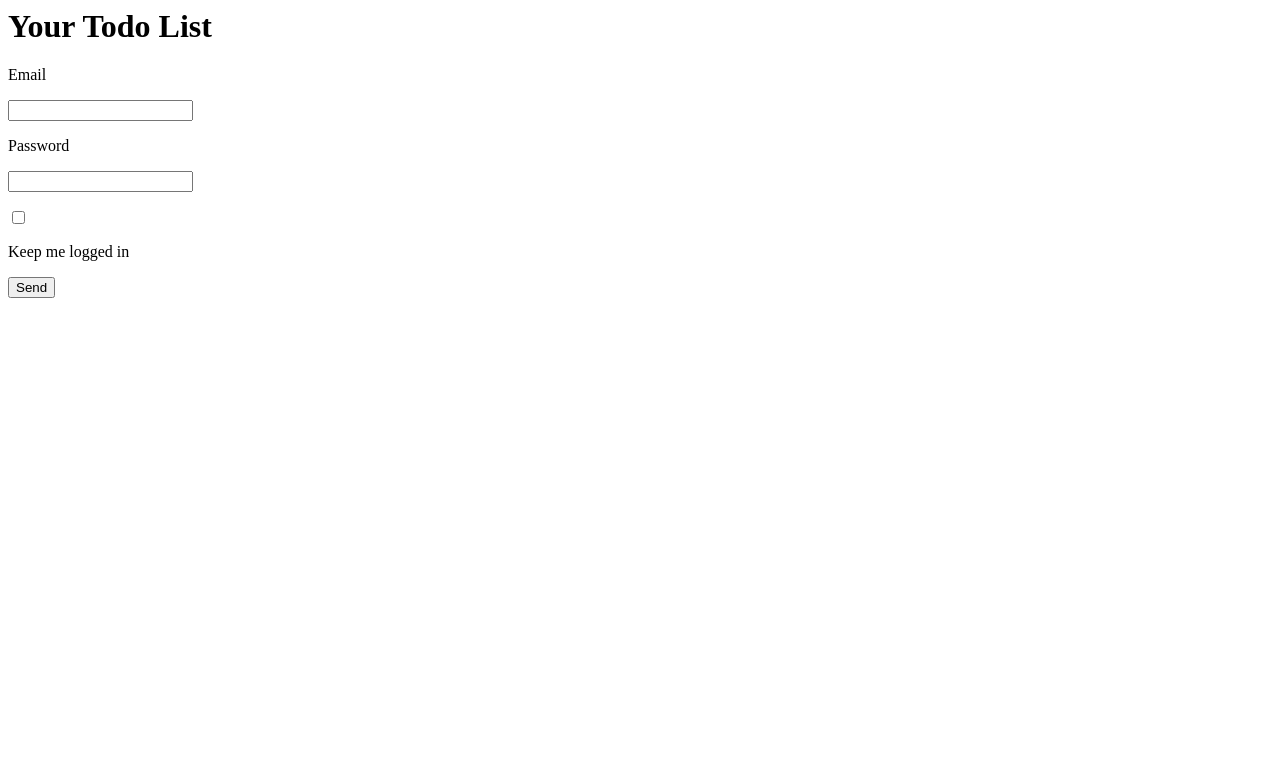
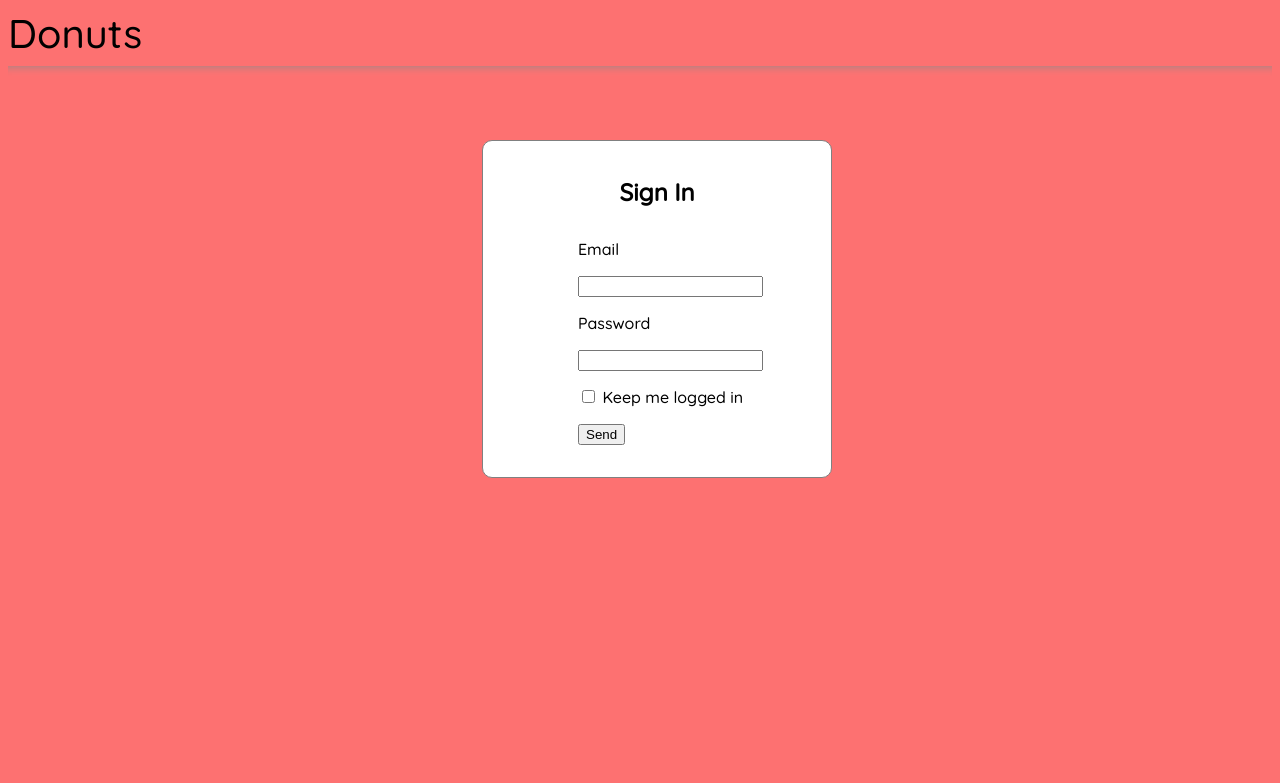
Before and after one commit to yamatogun/todolist_app, a Flask app: page /login in a window 1280 px wide. Shown: the top 783 px of the page. Run offline with Flask 2, Linux system fonts and the light colour scheme.

Commit message:
basic new layout for the app

```diff
--- /dev/null
+++ b/app/static/base.css
@@ -0,0 +1,14 @@
+header{
+	font-size: 40px;
+}
+
+body{
+	font-family: 'Quicksand', sans-serif;
+	background-color: #fd7171;
+}
+
+hr{
+	height: 10px;
+	border: 0;
+	box-shadow: 0 10px 10px -10px #8c8b8b inset;
+}
--- /dev/null
+++ b/app/static/login.css
@@ -0,0 +1,37 @@
+#loginform{
+	background-color: #ffffff;
+	border: solid 1px #808080;
+	border-radius: 10px;
+	padding: 1em;
+	position: relative;
+	width: 25%;
+	left: 37.5%;
+	margin-top: 4em;
+}
+
+.field{
+	position: relative;
+	width: 50%;
+	left: 25%;
+}
+
+#sign-in{
+	text-align: center;
+	margin-bottom: 2em;
+	position: relative;
+	width: 50%;
+	left: 25%;
+}
+
+.errors{
+	position: relative;
+	width: 75%;
+	left: 25%;
+}
+
+.errors ul{
+	color: red;
+	list-style-type: none;
+	margin: 0;
+	padding: 0;
+}
--- /dev/null
+++ b/app/templates/base.html
@@ -0,0 +1,15 @@
+<!DOCTYPE html>
+<html>
+	<head>
+		<link href="https://fonts.googleapis.com/css?family=Quicksand:500" rel="stylesheet">
+		<link href="../static/base.css" type="text/css" rel="stylesheet">
+		{%block head%}{%endblock%}
+	</head>
+	<body>
+		<header>
+			Donuts
+		</header>
+		<hr>
+		{%block content%}{%endblock%}
+	</body>
+</html>
--- a/app/templates/login.html
+++ b/app/templates/login.html
@@ -1,9 +1,19 @@
-<div>
-  <h1>
-    Your Todo List
-  </h1>
+{%extends "base.html"%}
+
+{%block head%}
+	<link href="../static/login.css" rel="stylesheet">
+{%endblock%}
+
+{%block content%}
+
+
+<div id="loginform">
+
+	<div id="sign-in">
+		<h2>Sign In</h2>
 	</div>
 
+	<div class="errors">
 		{% with messages=get_flashed_messages() %}
 			{% if messages %}
 				<ul>
@@ -13,19 +23,27 @@
 				</ul>
 			{% endif %}
 		{% endwith%}
+	</div>
+
+	<div >
 
 		<form method="POST">
 
 			{{ form.csrf_token }}
 
-<p> {{form.email.label}} </p>
-<p> {{form.email}} </p>
+			<p class="field"> {{form.email.label}} </p>
+			<p class="field"> {{form.email}} </p>
 
-<p>  {{form.password.label}} </p>
-<p> {{form.password}} </p>
+			<p class="field">  {{form.password.label}} </p>
+			<p class="field"> {{form.password}} </p>
 
-<p>{{form.remember_me}}</p>
-{{form.remember_me.label}}
+			<span class="field checkbox">{{form.remember_me}}</span>
+			<span class = "field">{{form.remember_me.label}}</span>
 
-<p>{{form.submit}}</p>
+			<p class="field">{{form.submit}}</p>
+
 		</form>
+
+	</div>
+</div>
+{%endblock%}
```
Also changed, not shown: app/templates/list_of_todos.html (+2 -8 lines). Lines whose indentation alone changed are shown as unchanged.
